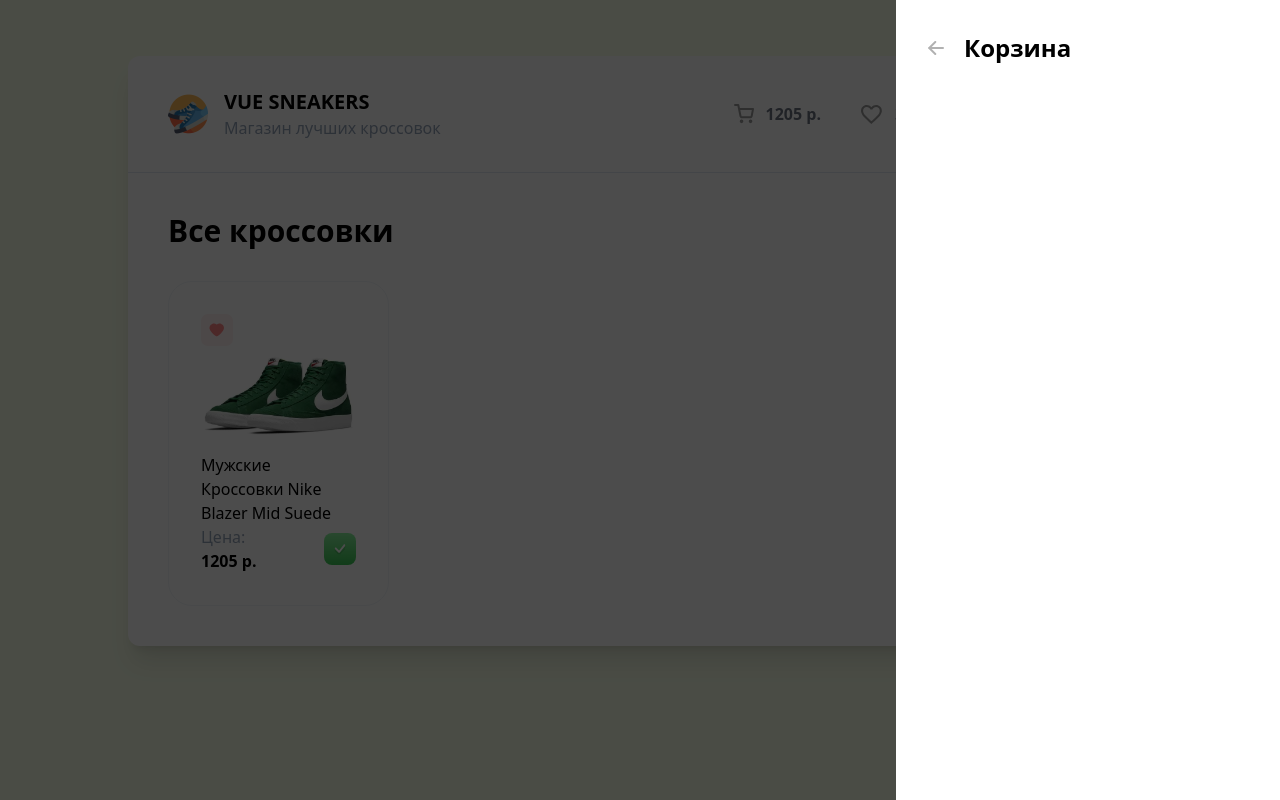
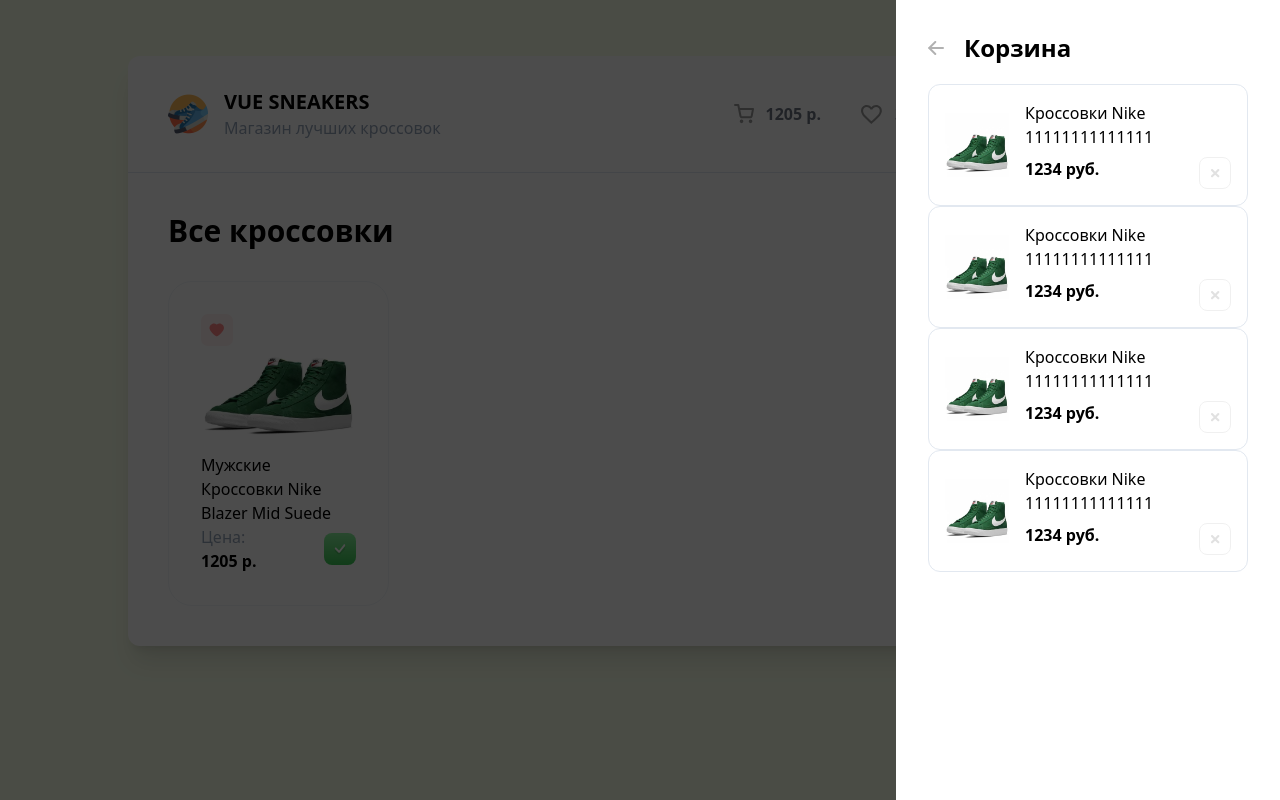
Before and after one commit to leonraz58/vue-snickers, a Vue app: page / in a window 1280 px wide. Built offline with nearby package versions, Linux system fonts and the light colour scheme.

Commit message:
add CartItem

```diff
--- /dev/null
+++ b/src/components/CartItem.vue
@@ -0,0 +1,14 @@
+<template>
+  <div class="flex items-center border border-slate-200 p-4 rounded-xl gap-4">
+    <img class="w-16 h-16" src="/sneakers/sneakers-1.jpg" alt="">
+
+    <div class="flex flex-col">
+      <p>Кроссовки Nike 11111111111111</p>
+
+      <div class="flex justify-between mt-2">
+        <b>1234 руб.</b>
+        <img class="opacity-40 hover:opacity-100 cursor-pointer transition" src="/close.svg" alt="закрыть">
+      </div>
+    </div>
+  </div>
+</template>
--- a/src/components/Drawer.vue
+++ b/src/components/Drawer.vue
@@ -1,10 +1,15 @@
 <script setup lang="ts">
 import DrawerHead from '@/components/DrawerHead.vue'
+import CartItem from '@/components/CartItem.vue'
 </script>
 
 <template>
   <div class="fixed top-0 left-0 h-full w-full bg-black z-10 opacity-70"></div>
   <div class="bg-white w-96 h-full fixed right-0 top-0 z-20 p-8">
     <DrawerHead/>
+    <CartItem/>
+    <CartItem/>
+    <CartItem/>
+    <CartItem/>
   </div>
 </template>
--- a/src/components/DrawerHead.vue
+++ b/src/components/DrawerHead.vue
@@ -1,5 +1,5 @@
 <template>
-  <div class="flex items-center gap-5">
+  <div class="flex items-center gap-5 mb-5">
     <svg
       class="rotate-180 hover:-translate-x-1 opacity-30 hover:opacity-100 transition cursor-pointer"
       width="16"
```
